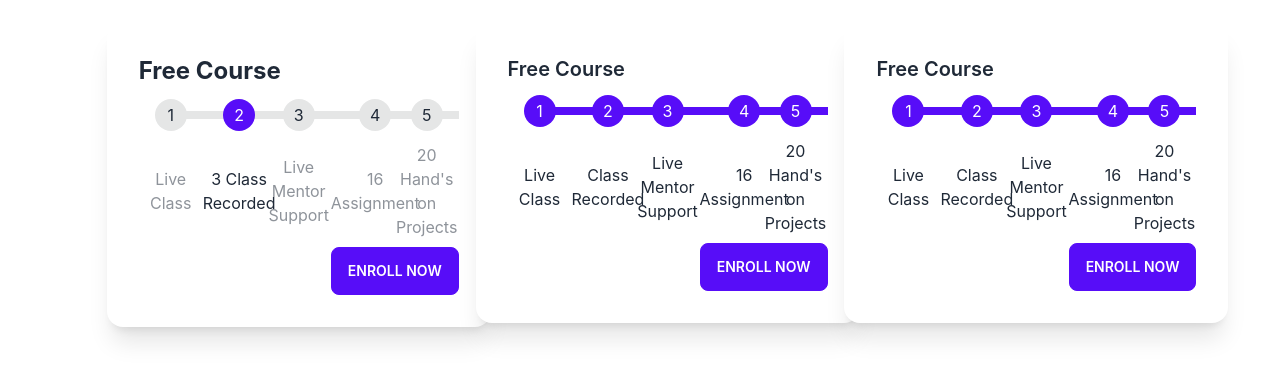
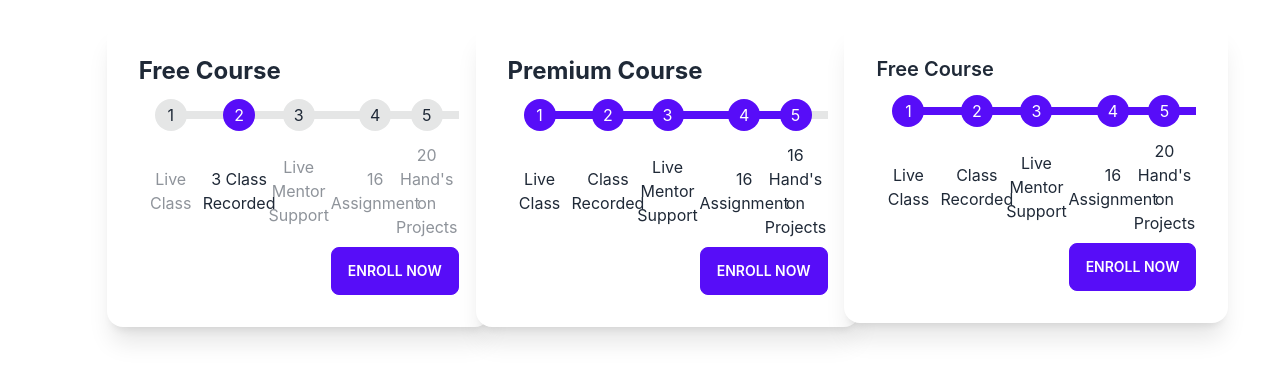
Before and after one commit to foy4748/phonetics, a Next.js app: page /pricing in a window 1280 px wide. Shown: the part 137-518 px from the top of the page. Built offline with nearby package versions, Linux system fonts and the light colour scheme.

Commit message:
Premium Card Design Updated

```diff
--- a/components/pricingComponents/PremiumCard.jsx
+++ b/components/pricingComponents/PremiumCard.jsx
@@ -6,18 +6,18 @@ const PremiumCard = () => {
             <div>
                 <div className="card w-96 bg-base-100 shadow-xl">
                     <div className="card-body">
-                        <h2 className="card-title">Free Course</h2>
+                        <h2 className="card-title text-2xl font-bold">Premium Course</h2>
                         <ul className="steps steps-vertical lg:steps-horizontal">
                             <li className="step step-primary">Live Class</li>
                             <li className="step step-primary">Class Recorded</li>
                             <li className="step step-primary">Live Mentor Support</li>
                             <li className="step step-primary">16 Assignment</li>
-                            <li className="step step-primary">20 Hand&apos;s on Projects</li>
-                            <li className="step step-primary">3 Month Internship</li>
-                            <li className="step step-primary">Interview Preparation</li>
+                            <li className="step step-primary">16 Hand&apos;s on Projects</li>
+                            <li className="step"><span className='opacity-50'>3 Month Internship</span></li>
+                            <li className="step"><span className='opacity-50'>Interview Preparation</span></li>
                             <li className="step step-primary">Certificate</li>
                             <li className="step step-primary">Life Time Access</li>
-                            <li className="step step-primary">Helping tools and Notes</li>
+                            <li className="step step-primary">Helping and Notes</li>
                         </ul>
                         <div className="card-actions justify-end">
                             <button className="btn btn-primary">Enroll Now</button>
```
